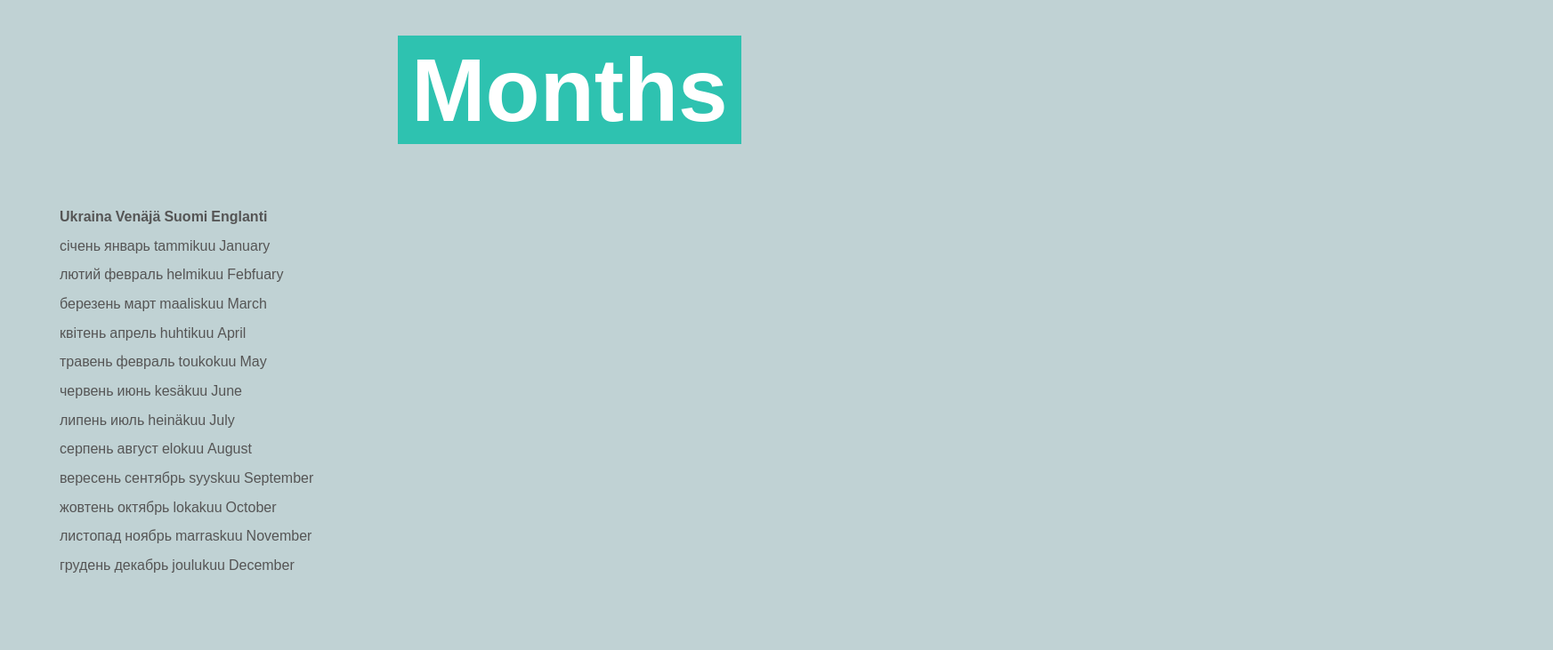
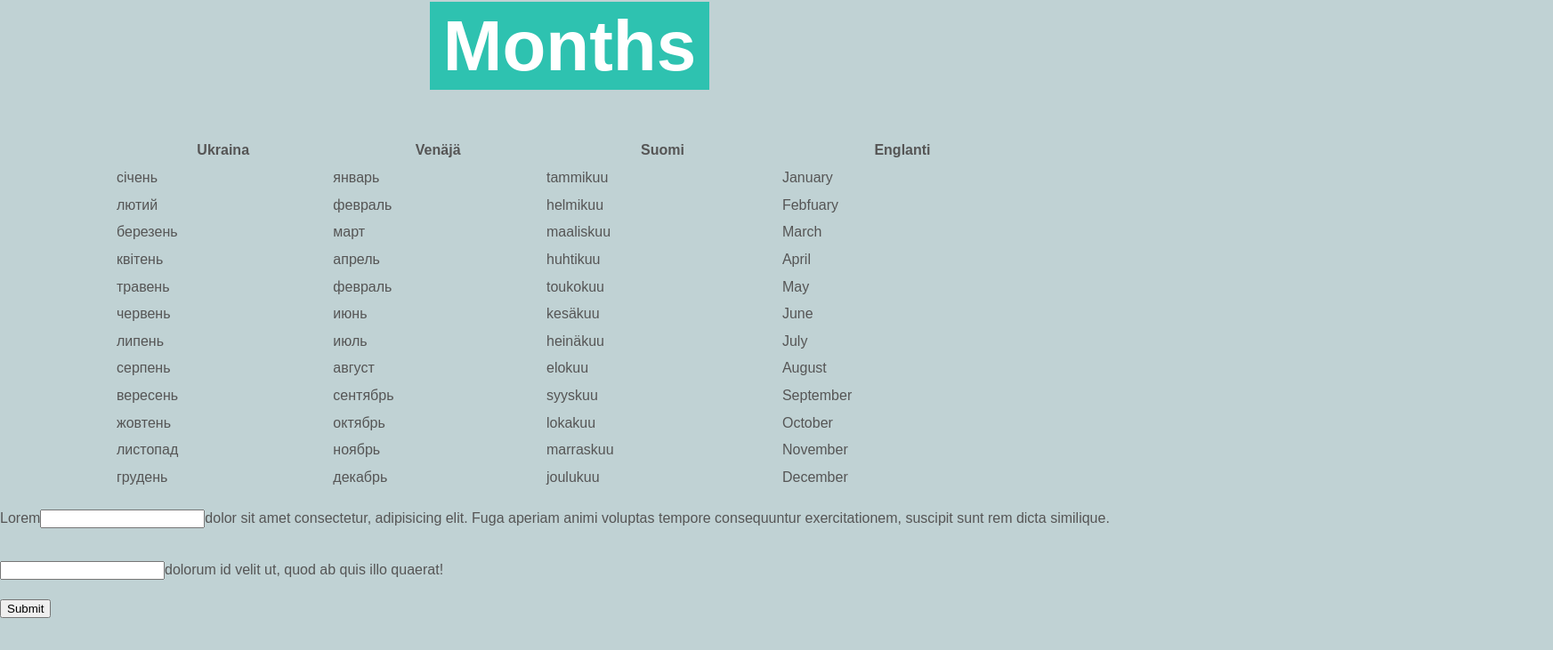
Before and after one commit to irensula/4lang-app, a React (Create React App) app: page / in a window 1280 px wide. Shown: the part 521-1252 px from the top of the page at 89% size, 1745 px wide, since content can reach past the window. After the commit the page ends 1219 px from the top, so only its background shows below. Built offline with nearby package versions, Linux system fonts and the light colour scheme.

Commit message:
Add files via upload

```diff
--- a/src/App.css
+++ b/src/App.css
@@ -19,7 +19,11 @@ h1 span {
   padding: 5px 15px;
   background: #2ec2b0;
 }
-
+.table {
+  width: 80%;
+  margin: 0 auto;
+}
+/*
 .row {
   display: flex;
   flex-direction: column;
@@ -41,11 +45,11 @@ h1 span {
   transition: all 100ms ease-in-out;
 }
 
-.row > .term > dt {
+.row > .term > th {
   margin-bottom: 1rem;
 }
 
-dt {
+th {
   color: #2ec2b0;
   line-height: 1;
 }
@@ -53,12 +57,6 @@ dt {
 dt span {
   font-size: 200%;
   font-weight: 900;
-}
-
-.emoji {
-  margin: 0 auto 20px;
-  display: block;
-  font-size: 400%;
 }
 
 dd {
@@ -83,27 +81,7 @@ dd dl {
 dd dl .term {
   margin-bottom: 1rem;
 }
-/* number button css */
-h1 {
-  font-size: 100px;
-}
-
-.container {
-  margin: 30px auto;
-  text-align: center;
-}
-
-button {
-  display: inline-block;
-  background-color: #6bbe92;
-  border: 0;
-  width: 60px;
-  margin: 10px;
-  text-align: center;
-  color: #fff;
-  font-weight: bold;
-  font-size: 50px;
-}
+*/
 
 /* Task */
 form {
--- a/src/components/DaysOfWeek.jsx
+++ b/src/components/DaysOfWeek.jsx
@@ -5,8 +5,8 @@ const DaysOfWeek = () => {
     return (
         <div>
             <h1><span>Days Of Week</span></h1>
-            <table>
-                <thead>
+            <table className="table">
+                <thead className="row">
                     <tr className="term">
                         <th>Ukraina</th>
                         <th>Venäjä</th>
--- a/src/components/Entry.jsx
+++ b/src/components/Entry.jsx
@@ -1,6 +1,6 @@
 function Entry(props) {
     return(
-        <tbody>
+        <tbody className="row">
           <tr className="term">
             <td>
               {props.ukrainian}
--- a/src/components/Months.jsx
+++ b/src/components/Months.jsx
@@ -6,8 +6,8 @@ const Months = () => {
         <div>
             <h1><span>Months</span></h1>
 
-            <table className="row">
-                <thead>
+            <table  className="table">
+                <thead className="row">
                     <tr className="term">
                         <th>Ukraina</th>
                         <th>Venäjä</th>
--- a/src/components/Task.jsx
+++ b/src/components/Task.jsx
@@ -26,6 +26,7 @@ const Task = () => {
 
             />
             <p className="taskText">dolor sit amet consectetur, adipisicing elit. Fuga aperiam animi voluptas tempore consequuntur exercitationem, suscipit sunt rem dicta similique. </p>
+            <br/>
             <input
                 type="text"
                 name="word_2"
```
